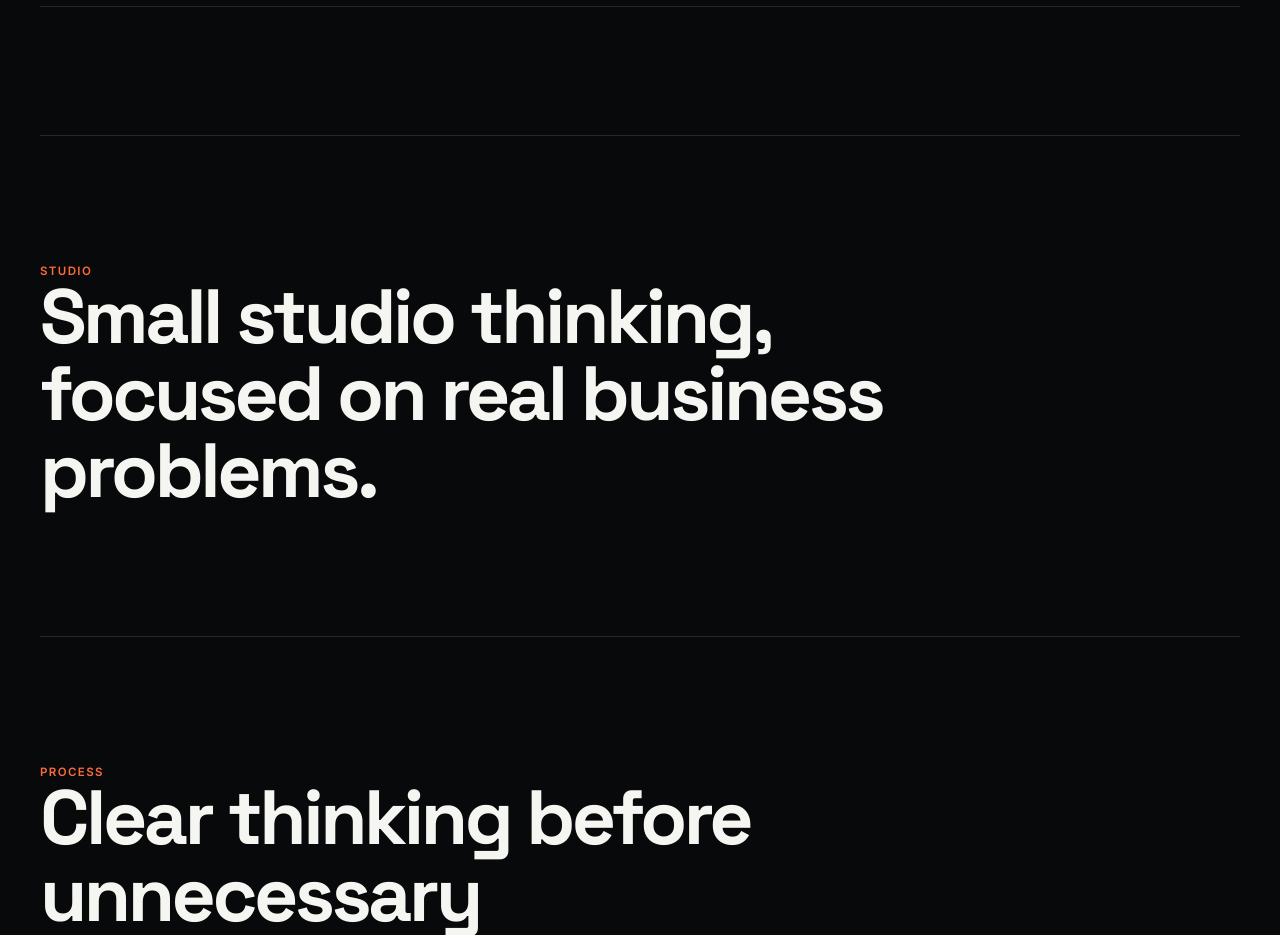
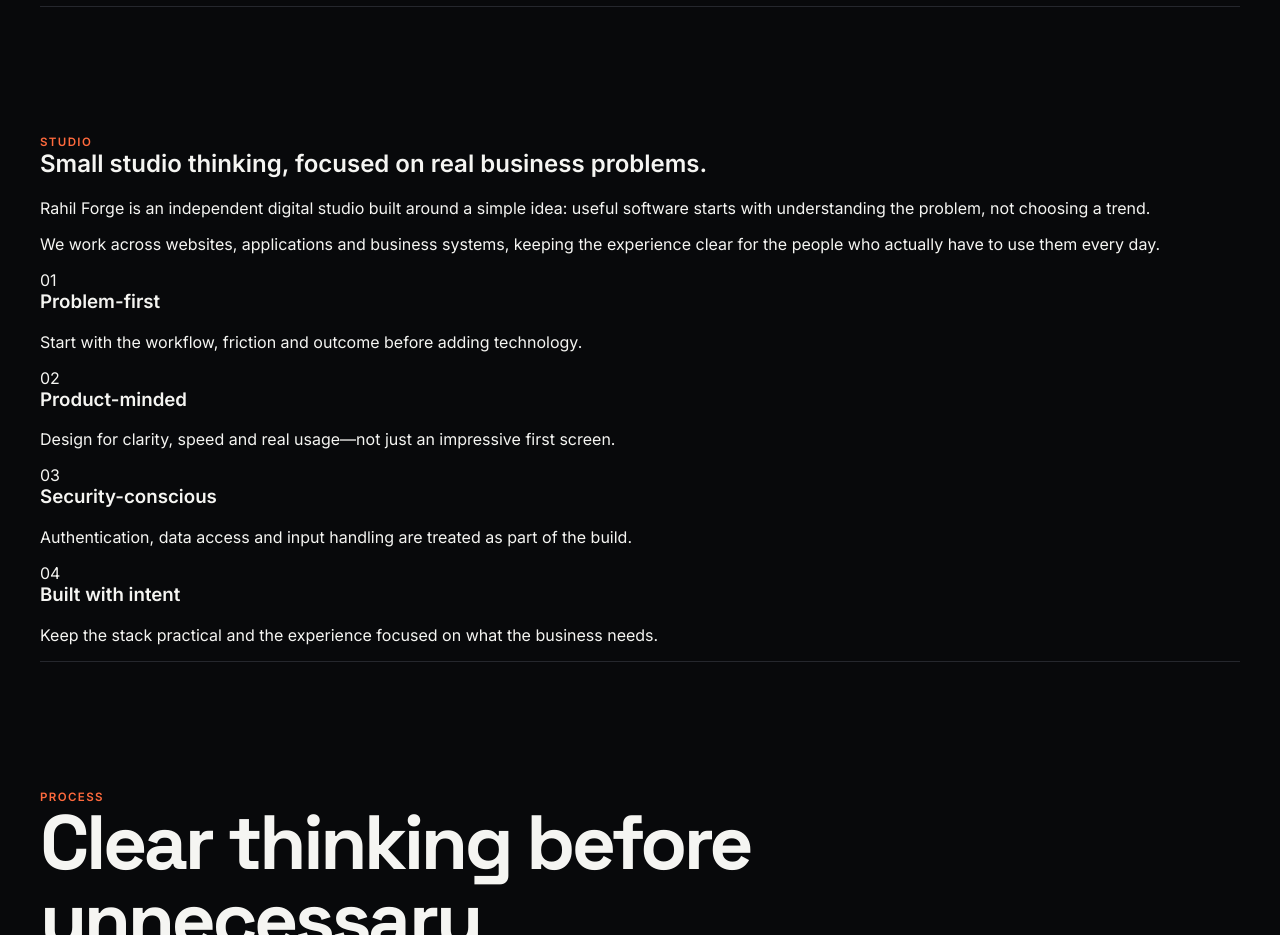
Before and after one commit to rahilislam/Rahil-Forge, a React (Vite) app: page / in a window 1280 px wide. Shown: the part 4020-4955 px from the top of the page. Built offline with nearby package versions, Linux system fonts and the light colour scheme.

Commit message:
feat: build Stage 7 studio and credibility section

```diff
--- a/src/App.tsx
+++ b/src/App.tsx
@@ -36,10 +36,47 @@ function App() {
 
         <ServicesSection />
 
-        <section id="about" className="anchor-section" aria-labelledby="about-title">
-          <div>
+        <section id="about" className="studio-section" aria-labelledby="about-title">
+          <div className="studio-heading">
             <p className="eyebrow">STUDIO</p>
             <h2 id="about-title">Small studio thinking, focused on real business problems.</h2>
+          </div>
+
+          <div className="studio-intro">
+            <p>
+              Rahil Forge is an independent digital studio built around a simple idea:
+              useful software starts with understanding the problem, not choosing a trend.
+            </p>
+            <p>
+              We work across websites, applications and business systems, keeping the
+              experience clear for the people who actually have to use them every day.
+            </p>
+          </div>
+
+          <div className="studio-principles" aria-label="Rahil Forge principles">
+            <article className="studio-principle">
+              <span className="principle-number">01</span>
+              <h3>Problem-first</h3>
+              <p>Start with the workflow, friction and outcome before adding technology.</p>
+            </article>
+
+            <article className="studio-principle">
+              <span className="principle-number">02</span>
+              <h3>Product-minded</h3>
+              <p>Design for clarity, speed and real usage—not just an impressive first screen.</p>
+            </article>
+
+            <article className="studio-principle">
+              <span className="principle-number">03</span>
+              <h3>Security-conscious</h3>
+              <p>Authentication, data access and input handling are treated as part of the build.</p>
+            </article>
+
+            <article className="studio-principle">
+              <span className="principle-number">04</span>
+              <h3>Built with intent</h3>
+              <p>Keep the stack practical and the experience focused on what the business needs.</p>
+            </article>
           </div>
         </section>
 
```
